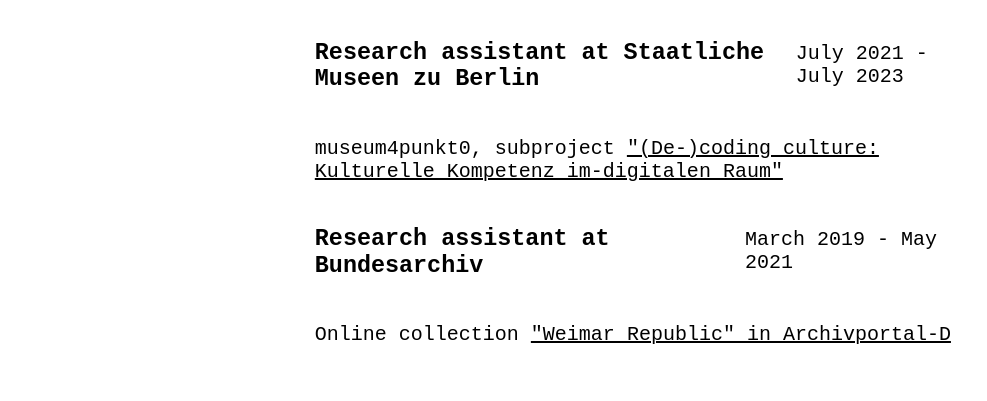
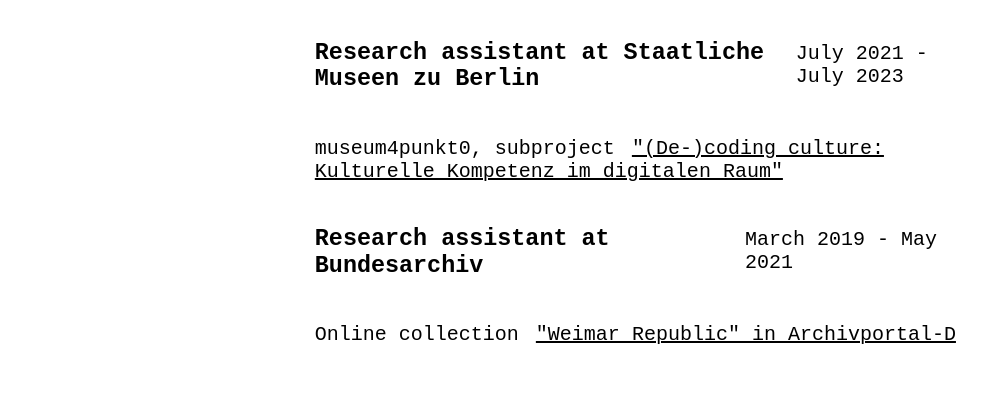
Before and after one commit to rhass14/personal-website, a plain HTML site: page index.html in a window 1280 px wide. Shown: the part 920-1321 px from the top of the page, without its empty margins (128-1115 px from the left). Drawn offline with nearby package versions, Linux system fonts and the light colour scheme.

Commit message:
initial commit

```diff
--- a/index.html
+++ b/index.html
@@ -45,7 +45,7 @@
                     </header>
                     <p> museum4punkt0, subproject <a class="experience-link"
                             href="https://www.museum4punkt0.de/teilprojekt/de-coding-culture-kulturelle-kompetenz-im-digitalen-raum/">"(De-)coding
-                            culture: Kulturelle Kompetenz im-digitalen Raum"</a>
+                            culture: Kulturelle Kompetenz im digitalen Raum"</a>
                     </p>
                 </section>
                 <section>
--- a/style.css
+++ b/style.css
@@ -274,4 +274,5 @@ html {
 
 .experience-link {
   color: var(--clr-font);
+  padding: 0.25rem;
 }
```
